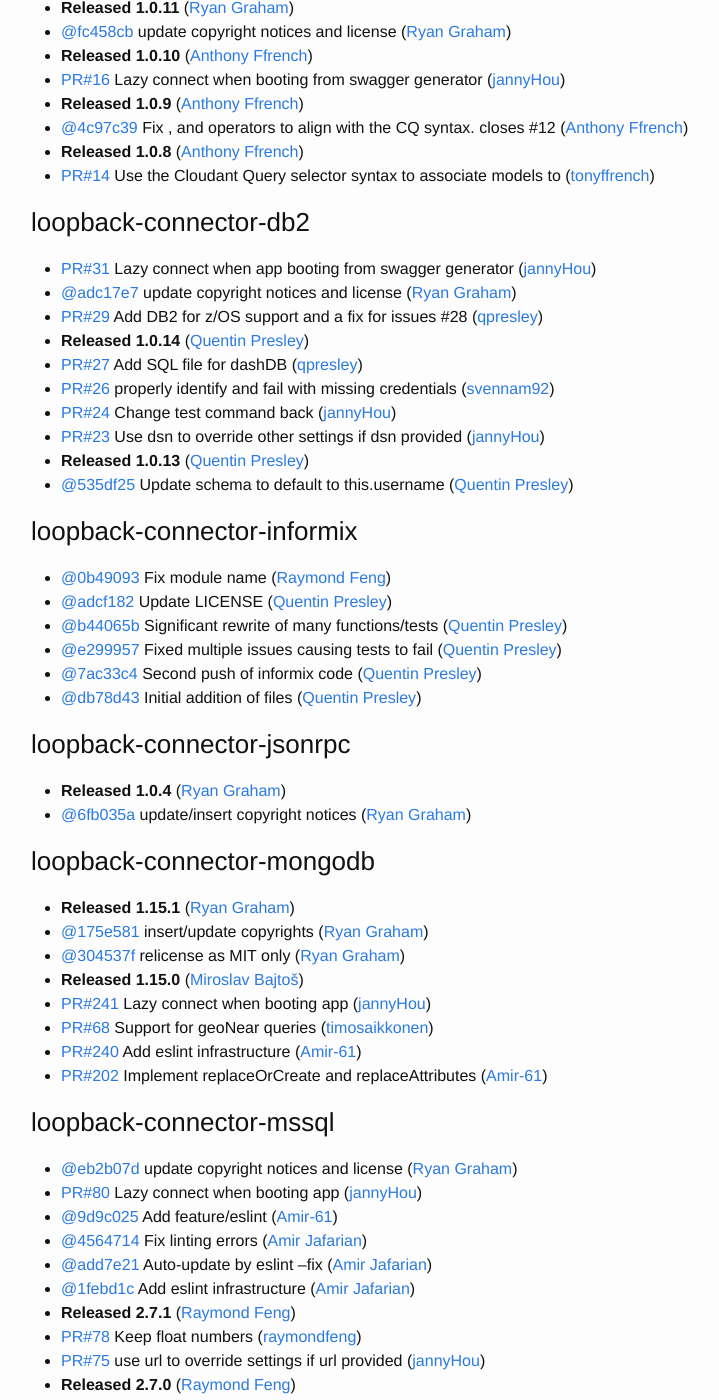
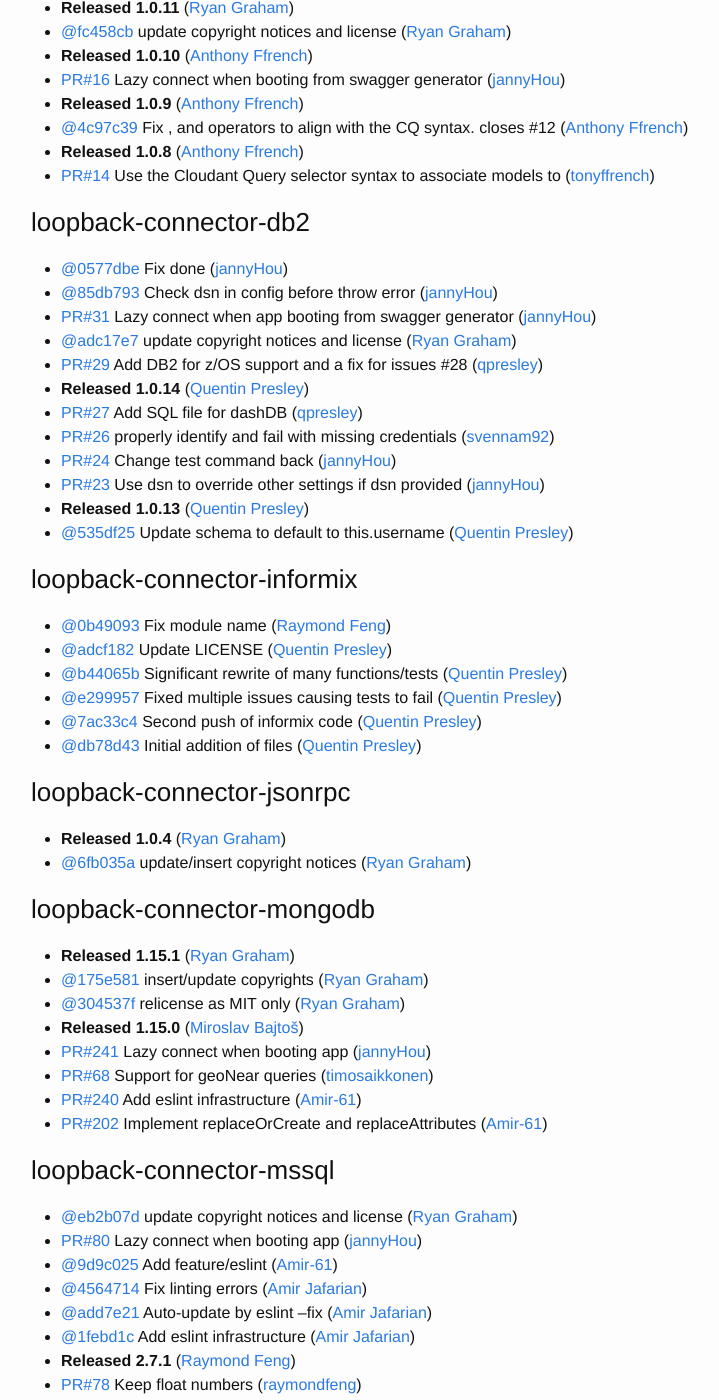
Before and after one commit to strongloop/loopback, a Jekyll site: the page built from index.md, in a window 1280 px wide and 1400 px high, scrolled down 3188 px. Shown: the whole window, without its empty margins (239-958 px from the left). Built offline with Jekyll 4.4.1, drawn with Linux system fonts in a browser that asks for light colours; some of the changed text lies outside the part shown.

Commit message:
Update changelog

```diff
--- a/index.md
+++ b/index.md
@@ -141,6 +141,8 @@
 
 
 ### loopback-connector-db2
+ * [@0577dbe](https://github.com/strongloop/loopback-connector-db2/commit/0577dbe06ff7ba44dd61c8a14ddc38febb8abdd0) Fix done ([jannyHou](https://github.com/jannyHou))
+ * [@85db793](https://github.com/strongloop/loopback-connector-db2/commit/85db79353ed24fa8f5f109c7df887b10962911a3) Check dsn in config before throw error ([jannyHou](https://github.com/jannyHou))
  * [PR#31](https://github.com/strongloop/loopback-connector-db2/pull/31) Lazy connect when app booting from swagger generator ([jannyHou](https://github.com/jannyHou))
  * [@adc17e7](https://github.com/strongloop/loopback-connector-db2/commit/adc17e79d42957faaeab2d82292c11c6aba6854c) update copyright notices and license ([Ryan Graham](https://github.com/rmg))
  * [PR#29](https://github.com/strongloop/loopback-connector-db2/pull/29) Add DB2 for z/OS support and a fix for issues #28 ([qpresley](https://github.com/qpresley))
```
Also changed, not shown: other parts of index.md (+1 -0 lines).
